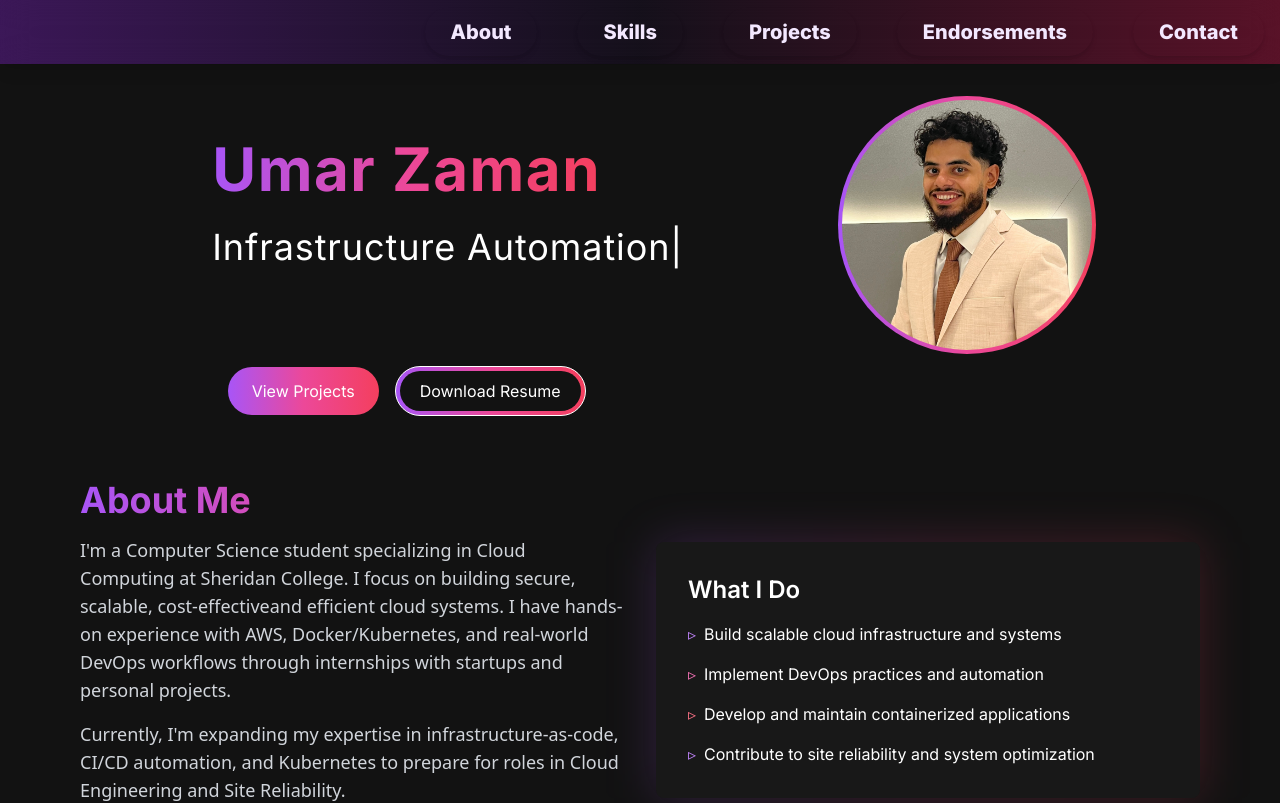
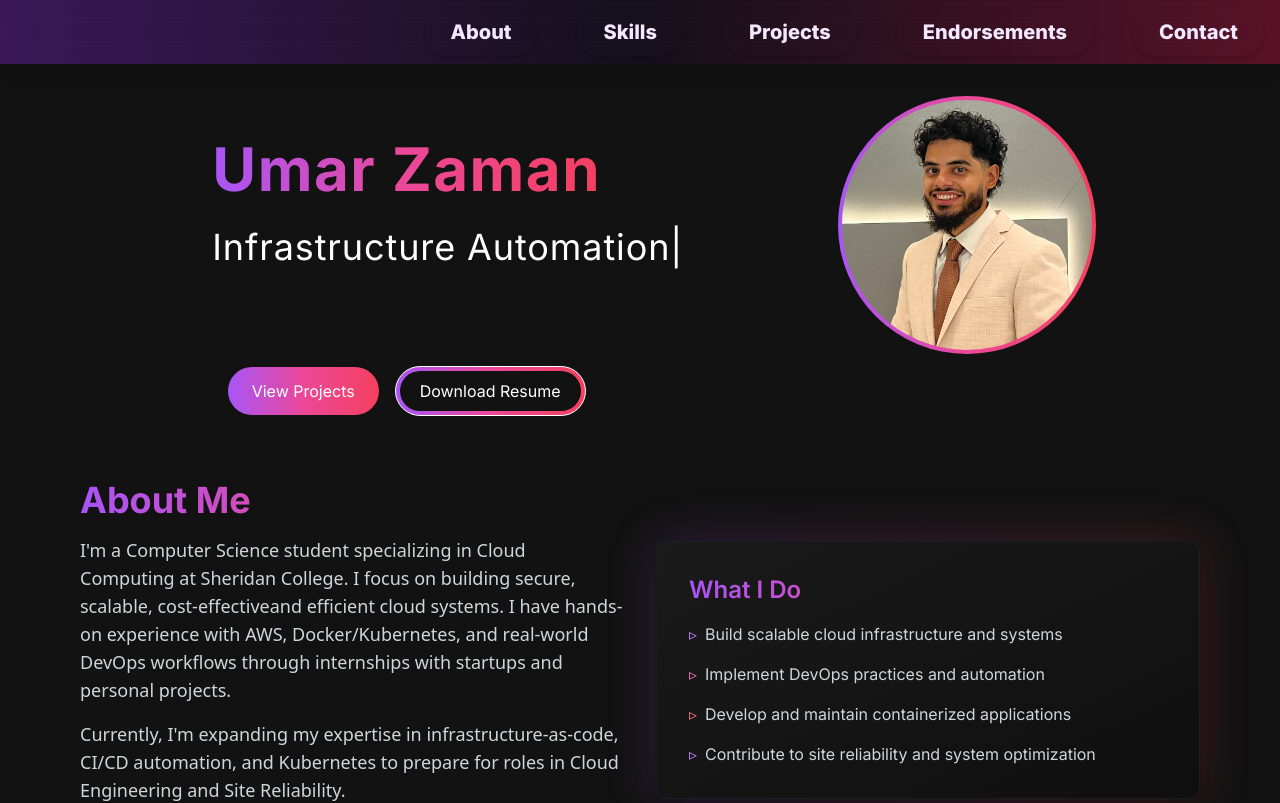
Before and after one commit to umar11b/personal-website, a Next.js app in the folder frontend/: page / in a window 1280 px wide. Shown: the top 803 px of the page. Built offline with nearby package versions, Linux system fonts and the light colour scheme.

Commit message:
animation recycled in about me section

```diff
--- a/frontend/src/app/components/AboutSection.jsx
+++ b/frontend/src/app/components/AboutSection.jsx
@@ -40,30 +40,54 @@ const AboutSection = () => {
             </span>
           </div>
         </div>
+        <div className="relative group">
+          <div className="absolute inset-0 bg-gradient-to-r from-purple-500/20 via-pink-500/20 to-rose-500/20 rounded-xl blur-xl"></div>
+          <div className="relative bg-gradient-to-br from-[#1a1a1a] to-[#0f0f0f] p-8 rounded-xl shadow-lg hover:shadow-xl hover:shadow-purple-500/20 transition-all duration-300 border border-gray-800/50 hover:border-purple-500/30 overflow-hidden">
+            {/* Background gradient overlay */}
+            <div className="absolute inset-0 bg-gradient-to-br from-purple-500/5 via-transparent to-pink-500/5 opacity-0 group-hover:opacity-100 transition-opacity duration-300"></div>
+
+            {/* Top accent line */}
+            <div className="absolute top-0 left-0 right-0 h-1 bg-gradient-to-r from-purple-500 via-pink-500 to-rose-500 transform scale-x-0 group-hover:scale-x-100 transition-transform duration-300 origin-left"></div>
+
             <div className="relative">
-          <div className="absolute inset-0 bg-gradient-to-r from-purple-500/20 via-pink-500/20 to-rose-500/20 rounded-lg blur-xl"></div>
-          <div className="relative bg-[#181818] p-8 rounded-lg">
-            <h3 className="text-2xl font-semibold mb-4">What I Do</h3>
+              <h3 className="text-2xl font-semibold mb-4 bg-gradient-to-r from-purple-500 via-pink-500 to-rose-500 bg-clip-text text-transparent">
+                What I Do
+              </h3>
               <ul className="space-y-4">
-              <li className="flex items-start">
-                <span className="text-purple-400 mr-2">▹</span>
-                <span>Build scalable cloud infrastructure and systems</span>
+                <li className="flex items-start group/item">
+                  <span className="text-purple-400 mr-2 group-hover/item:scale-110 transition-transform duration-200">
+                    ▹
+                  </span>
+                  <span className="text-gray-300 group-hover:text-gray-200 transition-colors duration-200">
+                    Build scalable cloud infrastructure and systems
+                  </span>
                 </li>
-              <li className="flex items-start">
-                <span className="text-pink-400 mr-2">▹</span>
-                <span>Implement DevOps practices and automation</span>
+                <li className="flex items-start group/item">
+                  <span className="text-pink-400 mr-2 group-hover/item:scale-110 transition-transform duration-200">
+                    ▹
+                  </span>
+                  <span className="text-gray-300 group-hover:text-gray-200 transition-colors duration-200">
+                    Implement DevOps practices and automation
+                  </span>
                 </li>
-              <li className="flex items-start">
-                <span className="text-rose-400 mr-2">▹</span>
-                <span>Develop and maintain containerized applications</span>
+                <li className="flex items-start group/item">
+                  <span className="text-rose-400 mr-2 group-hover/item:scale-110 transition-transform duration-200">
+                    ▹
+                  </span>
+                  <span className="text-gray-300 group-hover:text-gray-200 transition-colors duration-200">
+                    Develop and maintain containerized applications
+                  </span>
                 </li>
-              <li className="flex items-start">
-                <span className="text-purple-400 mr-2">▹</span>
-                <span>
+                <li className="flex items-start group/item">
+                  <span className="text-purple-400 mr-2 group-hover/item:scale-110 transition-transform duration-200">
+                    ▹
+                  </span>
+                  <span className="text-gray-300 group-hover:text-gray-200 transition-colors duration-200">
                     Contribute to site reliability and system optimization
                   </span>
                 </li>
               </ul>
+            </div>
           </div>
         </div>
       </motion.div>
```
Lines whose indentation alone changed are shown as unchanged.
